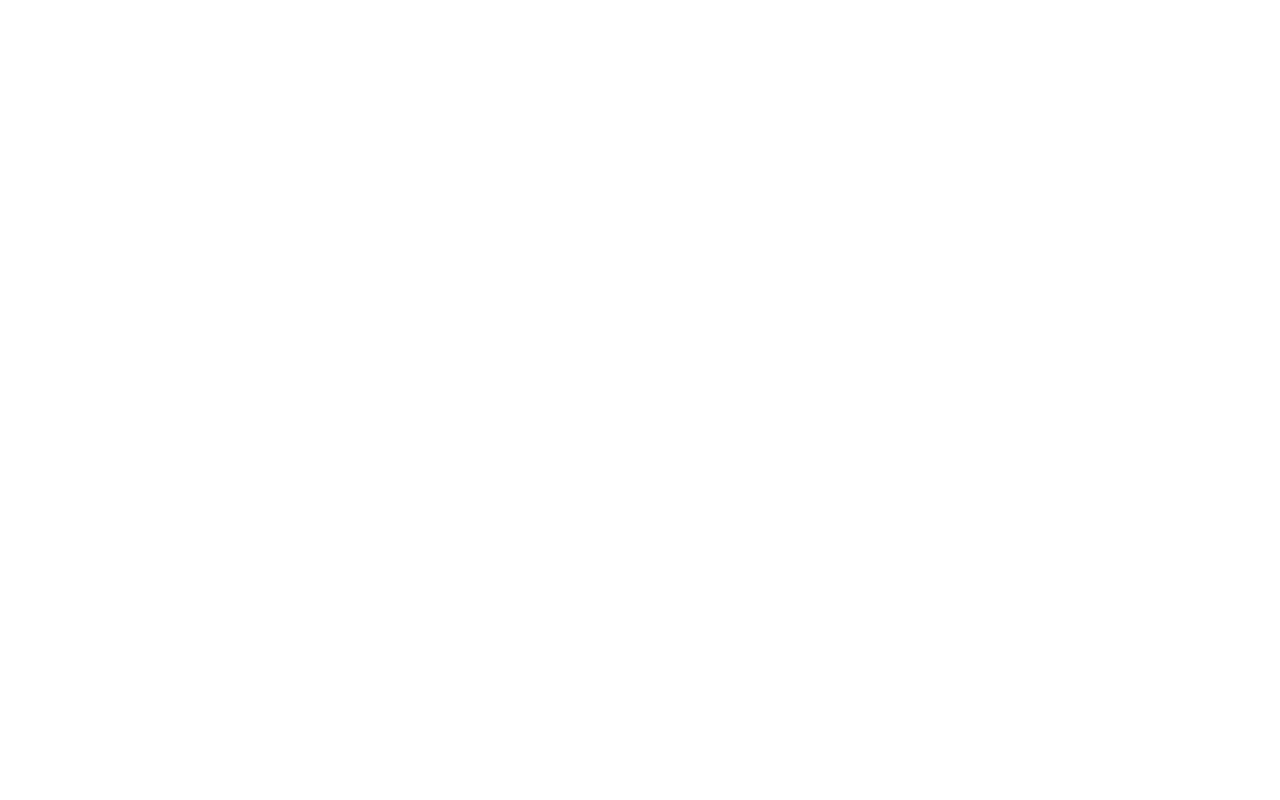
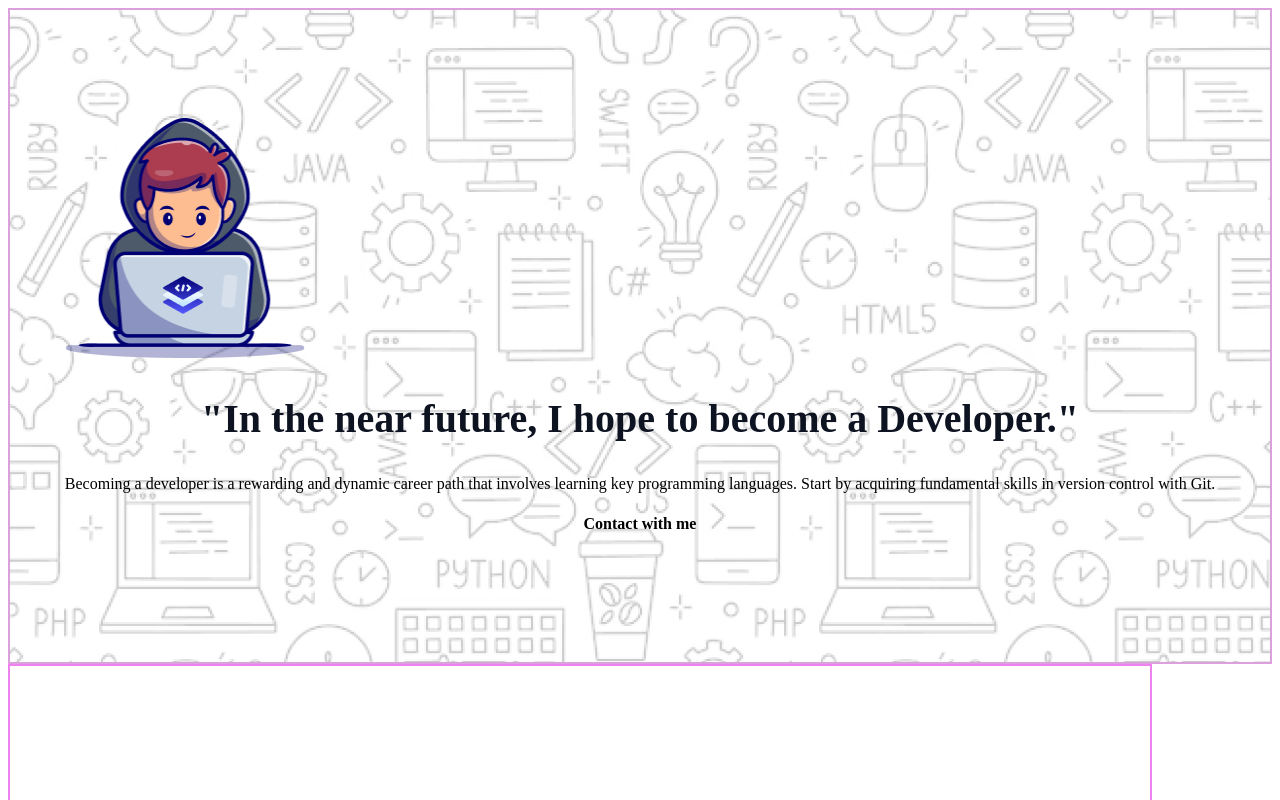
Before and after one commit to TonmoyMonsur/Assignment1, a plain HTML site: page index.html in a window 1280 px wide. Shown: the top 800 px of the page. Drawn offline with Linux system fonts and the light colour scheme; a web font is replaced by a local one.

Commit message:
banner done

```diff
--- a/index.html
+++ b/index.html
@@ -7,6 +7,20 @@
     <link rel="stylesheet" href="./style.css">
 </head>
 <body>
+    <header>
+        <section class="banner-container">
+            <div>
+                <img src="Group.png" alt="test" width="240px" height="240px">
+                <h1>"In the near future, I hope to become a Developer."</h1>
+                <p>Becoming a developer is a rewarding and dynamic career path that involves learning key programming languages. Start by acquiring fundamental skills in version control with Git.</p>
+                <h4>Contact with me</h4>
+            </div>
+        </section>
+    </header>
+    <main>
+        <div class="second-section-container">
 
+        </div>
+    </main>
 </body>
 </html>
--- a/style.css
+++ b/style.css
@@ -0,0 +1,39 @@
+@import url('https://fonts.googleapis.com/css2?family=Azeret+Mono:ital,wght@0,100..900;1,100..900&display=swap');
+
+body{
+    font-family: Azeret Mono
+}
+
+.banner-container{
+    max-width: 1440px;
+    min-height: 652px;
+    border: 2px solid plum;
+    margin: 0 auto;
+    background-image: url("Hero-bg.png");
+    background-position: center;
+    background-repeat: no-repeat;
+    background-size: cover;
+    display: flex;
+    flex-direction: column;
+    justify-content: center;
+    align-items: center;
+}
+
+img{
+    align-items: center;
+}
+.banner-container h1, p, h4{
+    text-align: center;
+}
+.banner-container h1{
+    color: rgb(13, 19, 33);
+    font-family: Azeret Mono;
+    font-size: 40px;
+    font-weight: 800;
+}
+
+.second-section-container{
+    width: 1140px;
+    height: 1393px;
+    border: 2px solid violet;
+}
```
Also changed, not shown: Group.png (added), Hero-bg.png (added).
